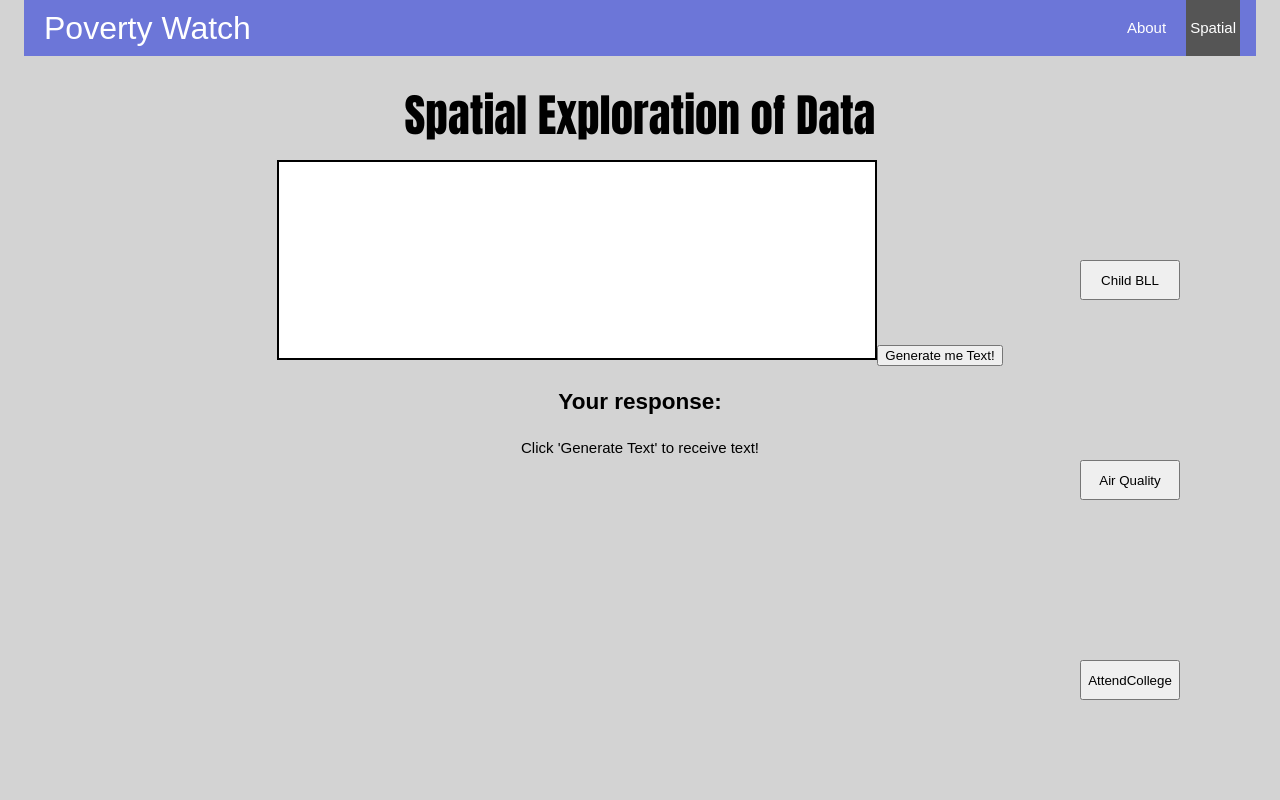
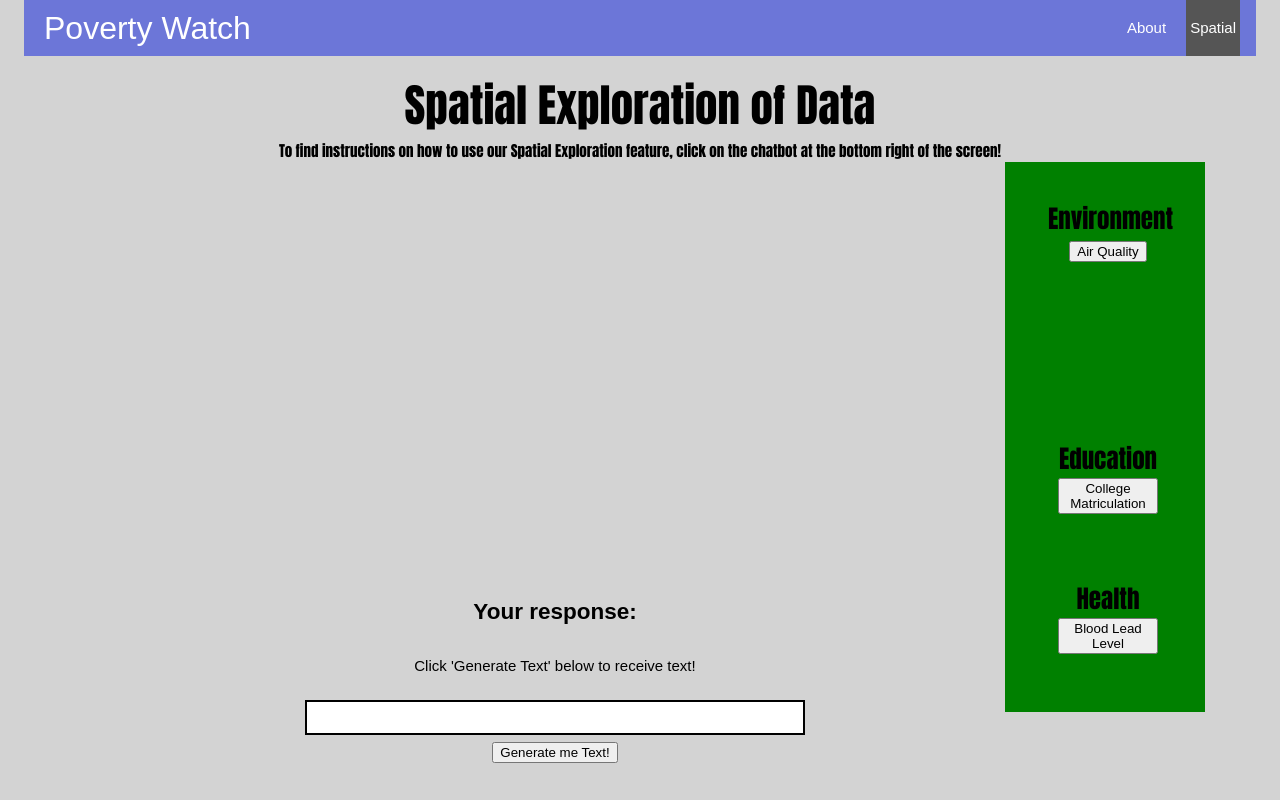
Before and after one commit to adrewtran117/team-delco, a React (Create React App) app in the folder team-delco-v1/: page /spatial in a window 1280 px wide. Built offline with nearby package versions, Linux system fonts and the light colour scheme; what @ibm-watson/assistant-web-chat-react would draw is missing.

Commit message:
Position all components on explore page

```diff
--- a/team-delco-v1/src/App.css
+++ b/team-delco-v1/src/App.css
@@ -1,10 +1,28 @@
 .App {
   text-align: center;
+}
+.parent{
+  top:1000;
 }
 
 .container {
   margin:1rem;
   text-align: center;
+}
+.nlp {
+  width: 100px;
+  height:40px;
+  position:absolute;
+  bottom: 200px;
+  right: 675px;
+}
+.rectangle {
+  display: inline-block;
+  position:fixed;
+  width: 200px;
+  height: 550px;
+  right:75px;
+  background: green;
 }
 .nav {
   background-color: rgb(108, 118, 216);
@@ -68,6 +86,7 @@
   color: #61dafb;
 }
 
+
 @keyframes App-logo-spin {
   from {
     transform: rotate(0deg);
--- a/team-delco-v1/src/Components/ButtonInterface.js
+++ /dev/null
@@ -1,25 +0,0 @@
-import React from 'react';
-import '../App.css';
-import EnvironmentalButtons from './ButtonTypes/EnvironmentalButtons';
-import HealthButtons from './ButtonTypes/HealthButtons';
-import EducationButtons from './ButtonTypes/EducationButtons';
-
-function ButtonInterface() {
-  return (
-    <div style={{}}>
-        <div>
-                      <div>
-                        <EducationButtons/>
-                      </div>
-                      <div>
-                        <EnvironmentalButtons/>
-                      </div>
-                      <div>
-                        <HealthButtons/>
-                      </div>
-        </div>
-    </div>
-  );
-}
-
-export default ButtonInterface;
--- a/team-delco-v1/src/Components/ButtonTypes/EducationButtons.js
+++ b/team-delco-v1/src/Components/ButtonTypes/EducationButtons.js
@@ -1,6 +1,7 @@
 import React from 'react'
 import '../styles.css';
 import AttendCollege from '../Graphs.js/attendcollege';
+import './buttonPosition.css';
 
 function EducationButtons() {
 
@@ -11,14 +12,19 @@ function EducationButtons() {
         }
 
     return (
-        <div style={{}}>
+        <div className="education1">
+            <div style={{fontSize:25,color:'black',fontFamily:'Impact'}}>
+              Education
+            </div>
+            <button onClick={(event) => {
+                    Collegeclick(event)
+            }}> College Matriculation </button>
 
-            <button className="buttonStyleEducation1" onClick={(event) => {
-                    Collegeclick(event)
-            }}> AttendCollege </button>
-
+            <div className='generationspot'>
             {AttendCollegevisible && (
             <AttendCollege />)}
+            </div>
+
 
 
         </div>
--- a/team-delco-v1/src/Components/ButtonTypes/EnvironmentalButtons.js
+++ b/team-delco-v1/src/Components/ButtonTypes/EnvironmentalButtons.js
@@ -1,6 +1,7 @@
 import React from 'react'
 import '../styles.css';
 import AirQuality from '../Graphs.js/airquality';
+import './buttonPosition.css';
 
 function EnvironmentalButtons() {
 
@@ -11,13 +12,20 @@ function EnvironmentalButtons() {
       }
 
     return (
-        <div>
-            <button className="buttonStyleEnvironment1" onClick={(event) => {
-                    AIRclick(event)
-            }}> Air Quality </button>
+        <div className='environment1'>
+                <div className='environmenttitle' style={{fontSize:25,color:'black',fontFamily:'Impact'}}>
+                Environment
+                </div>
+            <div  className='environment1'>
+                <button onClick={(event) => {
+                        AIRclick(event)
+                }}> Air Quality </button>
+            </div>
 
+            <div className='generationspot'>
             {AIRvisible && (
             <AirQuality />)}
+            </div>
 
         </div>
         )
--- a/team-delco-v1/src/Components/ButtonTypes/Gpt3.js
+++ b/team-delco-v1/src/Components/ButtonTypes/Gpt3.js
@@ -2,6 +2,7 @@ import React from 'react'
 import '../styles.css';
 import { Input } from 'antd';
 import {useState} from 'react'
+import { axisLeft } from 'd3';
 
 const { TextArea } = Input;
 async function gpt3(input) {
@@ -22,24 +23,29 @@ function GenerateText() {
         setOutput(res.choices[0].text.trim());
     }
     return (
+        <div className='container'>
             <div>
+              <div className='item'>
+                <h2 className='item'>Your response:</h2>
+              </div>
+
+              <div className='item'>
+                <p>{output ? output : "Click 'Generate Text' below to receive text!"}</p>
+              </div>
               <TextArea
                 onChange={e => setInput(e.target.value)}
                 value={input}
                 style={{
-                width: '50%',
-                height: '200px',
+                  width: '500px',
+                  height: '35px',
                   resize: 'none',
-                border: '2px solid',
-                padding: '10px'
+                  border: '2px solid'
                 }}
               />
+            </div>
 
-            <button onClick={getGPT3}>Generate me Text!</button>
-
-            <h2>Your response:</h2>
-            <div>
-                <p>{output ? output : "Click 'Generate Text' to receive text!"}</p>
+            <div className='item'>
+              <button  onClick={getGPT3}>Generate me Text!</button>
             </div>
         </div>
         )
--- a/team-delco-v1/src/Components/ButtonTypes/HealthButtons.js
+++ b/team-delco-v1/src/Components/ButtonTypes/HealthButtons.js
@@ -1,6 +1,7 @@
 import React from 'react'
 import '../styles.css';
 import ChildBLL from '../Graphs.js/childBLL';
+import './buttonPosition.css';
 
 function HealthButtons() {
 
@@ -11,14 +12,19 @@ function HealthButtons() {
       }
 
     return (
-        <div>
+        <div className ="health1">
+            <div style={{fontSize:25,color:'black',fontFamily:'Impact'}}>
+              Health
+            </div>
+            <button onClick={(event) => {
+                    BLLclick(event)
+            }}> Blood Lead Level </button>
 
-            <button className="buttonStyleHealth1" onClick={(event) => {
-                    BLLclick(event)
-            }}> Child BLL </button>
 
+            <div className='generationspot'>
             {BLLvisible && (
             <ChildBLL />)}
+            </div>
 
         </div>
         )
--- /dev/null
+++ b/team-delco-v1/src/Components/ButtonTypes/buttonPosition.css
@@ -0,0 +1,35 @@
+.health1{
+    width: 100px;
+    height:40px;
+    position:fixed;
+    bottom: 180px;
+    right: 122px;
+}
+.education1{
+    width: 100px;
+    height:40px;
+    position:fixed;
+    bottom: 320px;
+    right: 122px;
+}
+.environment1{
+    width: 100px;
+    height:40px;
+    position:fixed;
+    bottom: 520px;
+    right: 122px;
+}
+.environmenttitle{
+    width: 100px;
+    height:40px;
+    position:fixed;
+    bottom: 560px;
+    right: 132px;
+}
+.generationspot{
+    width: 100px;
+    height:40px;
+    position:fixed;
+    bottom: 500px;
+    right:800px;
+}
--- a/team-delco-v1/src/Components/SpatialExploration.js
+++ b/team-delco-v1/src/Components/SpatialExploration.js
@@ -1,12 +1,26 @@
 import React from 'react';
 import '../App.css';
-import ButtonInterface from './ButtonInterface';
+import EnvironmentalButtons from './ButtonTypes/EnvironmentalButtons';
+import HealthButtons from './ButtonTypes/HealthButtons';
+import EducationButtons from './ButtonTypes/EducationButtons';
 
 function SpatialMenu() {
   return (
-    <div style={{}}>
+    <div>
         <div>
-            <ButtonInterface/>
+
+            <div>
+              <EnvironmentalButtons/>
+            </div>
+
+            <div>
+              <HealthButtons/>
+            </div>
+
+            <div>
+              <EducationButtons/>
+            </div>
+
         </div>
     </div>
   );
--- a/team-delco-v1/src/Components/SpatialTitle.js
+++ b/team-delco-v1/src/Components/SpatialTitle.js
@@ -4,8 +4,13 @@ import './styles.css';
 function ProjectTitle() {
 
     return (
-        <div style={{fontSize:45,color:'black',fontFamily:'Impact', padding:10}} className = "vertical">
-           Spatial Exploration of Data
+        <div>
+            <div style={{fontSize:45,color:'black',fontFamily:'Impact'}} className = "vertical">
+            Spatial Exploration of Data
+            </div>
+            <div style={{fontSize:15,color:'black',fontFamily:'Impact'}} className = "vertical">
+            To find instructions on how to use our Spatial Exploration feature, click on the chatbot at the bottom right of the screen!
+            </div>
         </div>
     )
 }
--- a/team-delco-v1/src/Components/styles.css
+++ b/team-delco-v1/src/Components/styles.css
@@ -8,54 +8,13 @@ svg {
     display: inline-block;
     vertical-align: middle;
 }
-
-.buttonStyleEducation1{
-  width: 100px;
-  height:40px;
-  position:fixed;
-  bottom: 100px;
-  right: 100px;
+.container {
+  display: flex;
+  flex-direction: column;
+  justify-content: center;
+  align-items: center;
 }
-.buttonStyleEducation2{
-  width: 100px;
-  height:40px;
-  position:fixed;
-  bottom: 150px;
-  right: 100px;
+.item {
+  width: 500px;
+  height: 45px;
 }
-.buttonStyleEnvironment1{
-  width: 100px;
-  height:40px;
-  position:absolute;
-  bottom: 300px;
-  right:100px;
-}
-.buttonStyleEnvironment2{
-  width: 100px;
-  height:40px;
-  position:absolute;
-  bottom: 450px;
-  right:100px;
-}
-.buttonStyleHealth1{
-  width: 100px;
-  height:40px;
-  position:absolute;
-  bottom: 500px;;
-  right: 100px;
-}
-.buttonStyleHealth2{
-  width: 100px;
-  height:40px;
-  position:absolute;
-  bottom: 750px;;
-  right: 100px;
-}
-.particles{
-  position: absolute;
-  top: 0;
-  width: 100%;
-  height: 100%;
-  left: 0;
-  z-index: 0;
-}
--- a/team-delco-v1/src/Pages/Exploration.js
+++ b/team-delco-v1/src/Pages/Exploration.js
@@ -9,10 +9,15 @@ function SpatialPage() {
 
   };
   return (
-    <div style={mystyle} className="App">
+    <div>
         <SpatialTitle/>
+        <div className='rectangle'></div>
+        <div style={{position: 'fixed', top:100, left: 100}}>
         <SpatialMenu/>
+        </div>
+        <div className='nlp'>
         <GPT3Interface/>
+        </div>
     </div>
   );
 }
```
Lines whose indentation alone changed are shown as unchanged.
